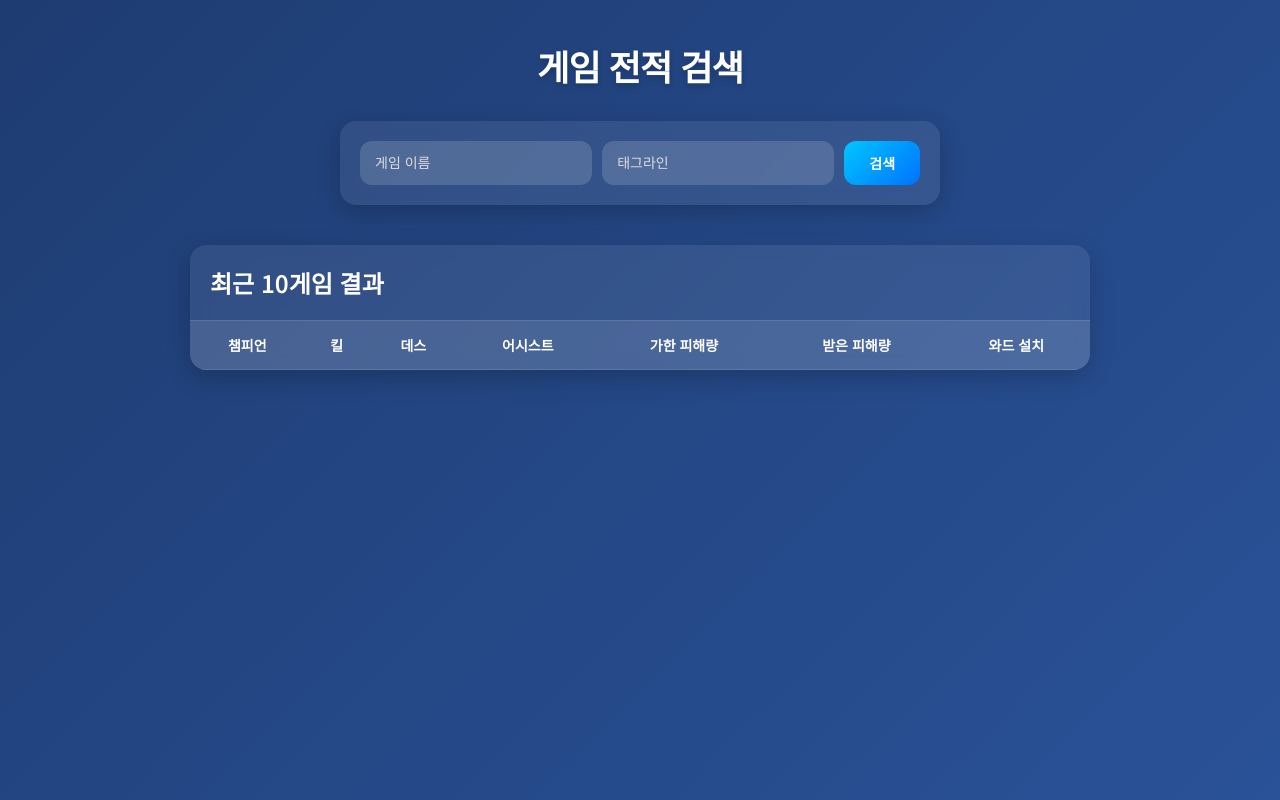
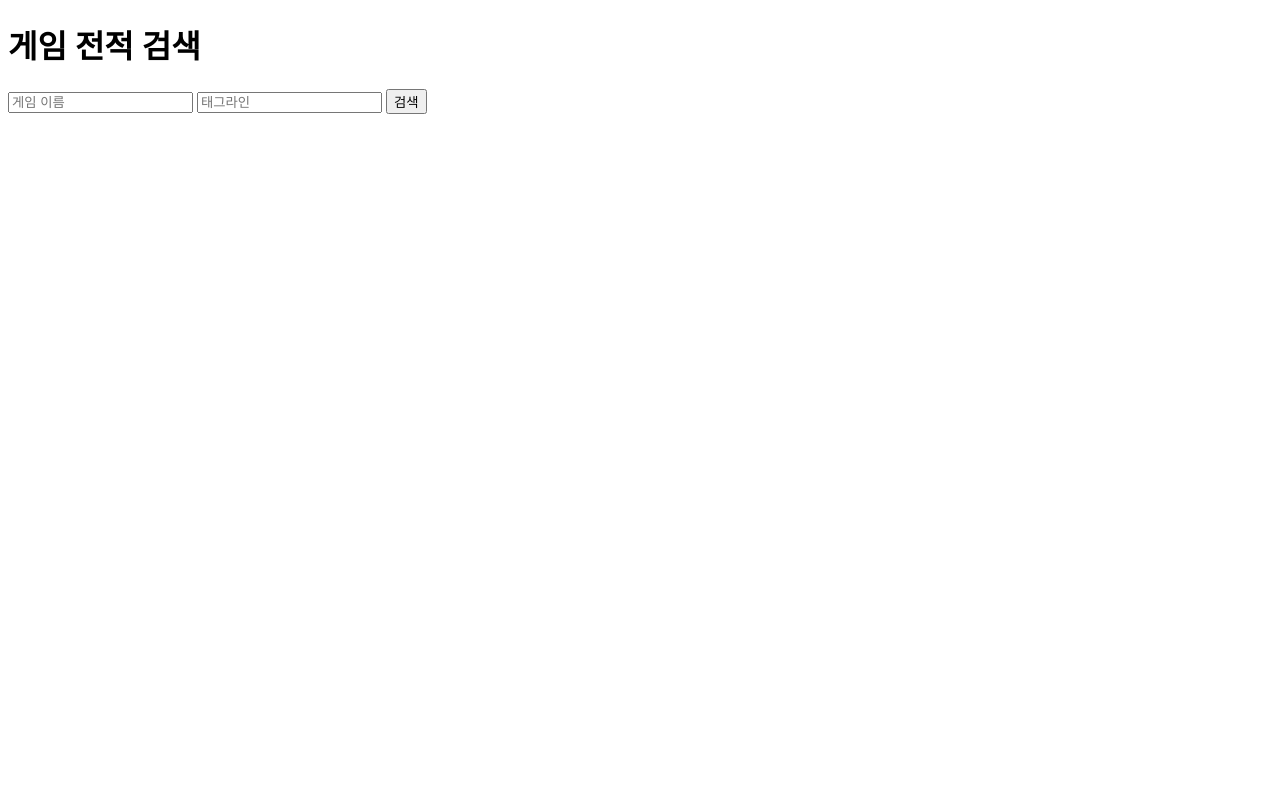
Before and after one commit to mymimy1234/LOL-checker-bata, a Flask app: page /search in a window 1280 px wide. Run offline with Flask 3, Linux system fonts and the light colour scheme; lists and menus that the app fills with data are empty.

Commit message:
2025.09.28

```diff
--- a/app.py
+++ b/app.py
@@ -1,26 +1,27 @@
 from flask import Flask, request, render_template
 
 from service.getMatchData import getMatchData
-from service.getTierData import GetTier
+from service.getTierData import getTier
+
 app = Flask(__name__)
-
-@app.route('/')
-def hello_world():  #Route 함수
-    return 'Hello, World!'
 
 @app.route('/search', methods=['GET','POST'])
 def search():
     if request.method == 'POST':
         gameName = request.form['gameName']
         tagLine = request.form['tagLine']
-        result,puuid = getMatchData(gameName, tagLine)
-        tier = GetTier(puuid)
-        summoner_name=gameName+"#"+tagLine
-        return render_template('search.html',summoner_name=summoner_name,result=result,tier=tier)
-    if request.method == 'GET':
+        result, puuid = getMatchData(gameName, tagLine)
+        tier = getTier(puuid)  # 함수명 소문자 통일
+        return render_template(
+            'search.html',
+            playerName=gameName,
+            playerTagLine=tagLine,
+            playerTier=tier,
+            result=result
+        )
+    else:
         return render_template('search.html')
 
 
-
 if __name__ == '__main__':
-    app.run(port=8000,host = "0.0.0.0")
+    app.run(port=8000, host="0.0.0.0")
--- a/service/getMatchData.py
+++ b/service/getMatchData.py
@@ -1,6 +1,6 @@
 import requests
 
-API_KEY = "RGAPI-7e1ccdeb-ca17-4f2e-9104-2011be04e8b9"
+API_KEY = "RGAPI-56810c26-b2ee-4374-b120-47a89ea6c671"
 ASIA_DOMAIN = "https://asia.api.riotgames.com"
 KOREA_DOMAIN="https://kr.api.riotgames.com"
 QUERY = "?api_key="+API_KEY
@@ -13,7 +13,9 @@ def getPuuidByGameNameTagLine(gameName, tagLine):
         exit()
     response = response.json()
     puuid = response['puuid']
+    print(puuid)
     return puuid
+
 
 
 def getMatchListByPuuid(puuid):
@@ -60,7 +62,7 @@ def getMatchData(gameName, tagLine):
         item['totalDamageTaken'] = TotalDamageTaken[i]['totalDamageTaken']
         item['wardsPlaced'] = WardPlaced[i]['wardsPlaced']
         result.append(item)
-    return result
+    return result, puuid
 
 """
     for p in participants:
@@ -84,4 +86,9 @@ def getMatchData(gameName, tagLine):
             img.show()
         else:
             print(f"이미지 로딩 실패")
+
+
+
+
+            pDRI_rmEXKfJpSagCPi_nawWiv3CwSjDmNtu6WJ6ISzvmdJeXiDtWoYUvOltYf_TMPDnwJD7sGI55A
 """
--- a/service/getTierData.py
+++ b/service/getTierData.py
@@ -1,42 +1,40 @@
 import requests
 
-API_KEY = "RGAPI-7e1ccdeb-ca17-4f2e-9104-2011be04e8b9"
+API_KEY = "RGAPI-56810c26-b2ee-4374-b120-47a89ea6c671"
 ASIA_DOMAIN = "https://asia.api.riotgames.com"
-KOREA_DOMAIN="https://kr.api.riotgames.com"
-QUERY = "?api_key="+API_KEY
-def getPuuidByGameNameTagLine(gameName, tagLine):
-    path = "/riot/account/v1/accounts/by-riot-id/"+gameName + "/" + tagLine
+KOREA_DOMAIN = "https://kr.api.riotgames.com"
+QUERY = "?api_key=" + API_KEY
+
+def getAccountInfo(gameName, tagLine):
+    path = f"/riot/account/v1/accounts/by-riot-id/{gameName}/{tagLine}"
     url = ASIA_DOMAIN + path + QUERY
     response = requests.get(url=url)
     if response.status_code != 200:
         print("사용자 정보를 불러오지 못했습니다.")
-        exit()
-    response = response.json()
-    puuid = response['puuid']
-    return puuid
+        return None
+    data = response.json()
+    # data에는 puuid, id(encrypted summonerId), gameName, tagLine 등 포함됨
+    return data
 
-def GetEncryptedPuuid(puuid):
-    path = f"/lol/summoner/v4/summoners/by-puuid/"+puuid
-
+def getTier(encryptedSummonerId):
+    path = f"/lol/league/v4/entries/by-puuid/{encryptedSummonerId}"
     url = KOREA_DOMAIN + path + QUERY
-
-
-    response = requests.get(url)
-    if response.status_code != 200:
-        print("소환사 정보를 불러오지 못했습니다.")
-        exit()
-
-
-    summoner_data = response.json()
-    encrypted_puuid = summoner_data['puuid']
-    return encrypted_puuid
-
-
-def GetTier(encrypted_puuid):
-    path=f"/lol/league/v4/entries/by-puuid/" + encrypted_puuid
-    url= KOREA_DOMAIN+path+QUERY
     response = requests.get(url)
     print(response.text)
-    response = response.json()
-    tier = response[0]['tier']
-    return tier
+    if response.status_code != 200:
+        print("티어 정보를 불러오지 못했습니다.")
+        return None
+    data = response.json()
+    # 솔로 랭크 정보 찾기 (예: queueType == "RANKED_SOLO_5x5")
+    for entry in data:
+        if entry['queueType'] == "RANKED_SOLO_5x5":
+            print("RANKED_SOLO_5x5")
+            print(entry['tier'])
+            return entry['tier']
+    return "UNRANKED"
+
+# 사용 예시
+info = getAccountInfo("someGameName", "someTagLine")
+if info:
+    tier = getTier(info['id'])
+    print(f"티어: {tier}")
--- a/templates/search.html
+++ b/templates/search.html
@@ -2,124 +2,9 @@
 <html lang="ko">
 <head>
   <meta charset="utf-8">
-  <title>Search Page</title>
+  <title>게임 전적 검색</title>
   <style>
-    @import url('https://fonts.googleapis.com/css2?family=Noto+Sans+KR:wght@400;600&display=swap');
-
-    * {
-      box-sizing: border-box;
-      margin: 0;
-      padding: 0;
-    }
-
-    body {
-      font-family: 'Noto Sans KR', sans-serif;
-      background: linear-gradient(135deg, #1e3c72 0%, #2a5298 100%);
-      color: #fff;
-      min-height: 100vh;
-      display: flex;
-      flex-direction: column;
-      align-items: center;
-      padding: 40px 20px;
-    }
-
-    h1 {
-      font-size: 2.2rem;
-      font-weight: 600;
-      margin-bottom: 30px;
-      letter-spacing: -1px;
-      text-shadow: 0 3px 6px rgba(0,0,0,0.2);
-    }
-
-    form {
-      background: rgba(255,255,255,0.08);
-      backdrop-filter: blur(8px);
-      padding: 20px;
-      border-radius: 16px;
-      box-shadow: 0 8px 24px rgba(0,0,0,0.2);
-      display: flex;
-      flex-wrap: wrap;
-      gap: 10px;
-      justify-content: center;
-      width: 100%;
-      max-width: 600px;
-    }
-
-    form input[type="text"] {
-      flex: 1 1 220px;
-      padding: 12px 15px;
-      border: none;
-      border-radius: 12px;
-      font-size: 14px;
-      outline: none;
-      background: rgba(255,255,255,0.15);
-      color: #fff;
-      transition: background 0.3s;
-    }
-
-    form input[type="text"]::placeholder {
-      color: #ddd;
-    }
-
-    form input[type="text"]:focus {
-      background: rgba(255,255,255,0.25);
-    }
-
-    form input[type="submit"] {
-      padding: 12px 25px;
-      background: linear-gradient(135deg, #00c6ff 0%, #0072ff 100%);
-      color: #fff;
-      border: none;
-      border-radius: 12px;
-      cursor: pointer;
-      font-size: 14px;
-      font-weight: 600;
-      transition: transform 0.2s, box-shadow 0.2s;
-    }
-
-    form input[type="submit"]:hover {
-      transform: translateY(-2px);
-      box-shadow: 0 6px 16px rgba(0,0,0,0.3);
-    }
-
-    .result-container {
-      width: 100%;
-      max-width: 900px;
-      margin-top: 40px;
-      background: rgba(255,255,255,0.08);
-      backdrop-filter: blur(8px);
-      border-radius: 16px;
-      box-shadow: 0 8px 24px rgba(0,0,0,0.2);
-      overflow: hidden;
-    }
-
-    .result-container h2 {
-      padding: 20px;
-      font-size: 1.5rem;
-      font-weight: 600;
-      border-bottom: 1px solid rgba(255,255,255,0.2);
-    }
-
-    table {
-      width: 100%;
-      border-collapse: collapse;
-      color: #fff;
-    }
-
-    thead {
-      background: rgba(255,255,255,0.1);
-    }
-
-    th, td {
-      text-align: center;
-      padding: 14px 10px;
-      font-size: 14px;
-      border-bottom: 1px solid rgba(255,255,255,0.1);
-    }
-
-    tr:hover {
-      background: rgba(255,255,255,0.1);
-    }
+    /* 스타일 생략 */
   </style>
 </head>
 <body>
@@ -127,15 +12,18 @@
   <h1>게임 전적 검색</h1>
 
   <form action="/search" method="post">
-    <input type="text" name="gameName" placeholder="게임 이름">
-    <input type="text" name="tagLine" placeholder="태그라인">
+    <input type="text" name="gameName" placeholder="게임 이름" required>
+    <input type="text" name="tagLine" placeholder="태그라인" required>
     <input type="submit" value="검색">
   </form>
 
+  {% if error %}
+    <p style="color: red;">{{ error }}</p>
+  {% endif %}
 
-
-  <div class="result-container">
-    <h2>최근 10게임 결과</h2>
+  {% if playerName %}
+    <h2>{{ playerName }}#{{playerTagLine}}님의 최근 전적</h2>
+    <p>티어: {{ playerTier }}</p>
     <table>
       <thead>
         <tr>
@@ -149,22 +37,20 @@
         </tr>
       </thead>
       <tbody>
-        {% if result %}
-          {% for value in result[:10] %}
-            <tr>
-              <td>{{ value['championName'] }}</td>
-              <td>{{ value['kills'] }}</td>
-              <td>{{ value['deaths'] }}</td>
-              <td>{{ value['assists'] }}</td>
-              <td>{{ value['totalDamageDealtToChampions'] }}</td>
-              <td>{{ value['totalDamageTaken'] }}</td>
-              <td>{{ value['wardsPlaced'] }}</td>
-            </tr>
-          {% endfor %}
-        {% endif %}
+        {% for match in result %}
+          <tr>
+            <td>{{ match.championName }}</td>
+            <td>{{ match.kills }}</td>
+            <td>{{ match.deaths }}</td>
+            <td>{{ match.assists }}</td>
+            <td>{{ match.totalDamageDealtToChampions }}</td>
+            <td>{{ match.totalDamageTaken }}</td>
+            <td>{{ match.wardsPlaced }}</td>
+          </tr>
+        {% endfor %}
       </tbody>
     </table>
-  </div>
+  {% endif %}
 
 </body>
 </html>
```
Also changed, not shown: templates/index.html (deleted, +0 -37 lines).
